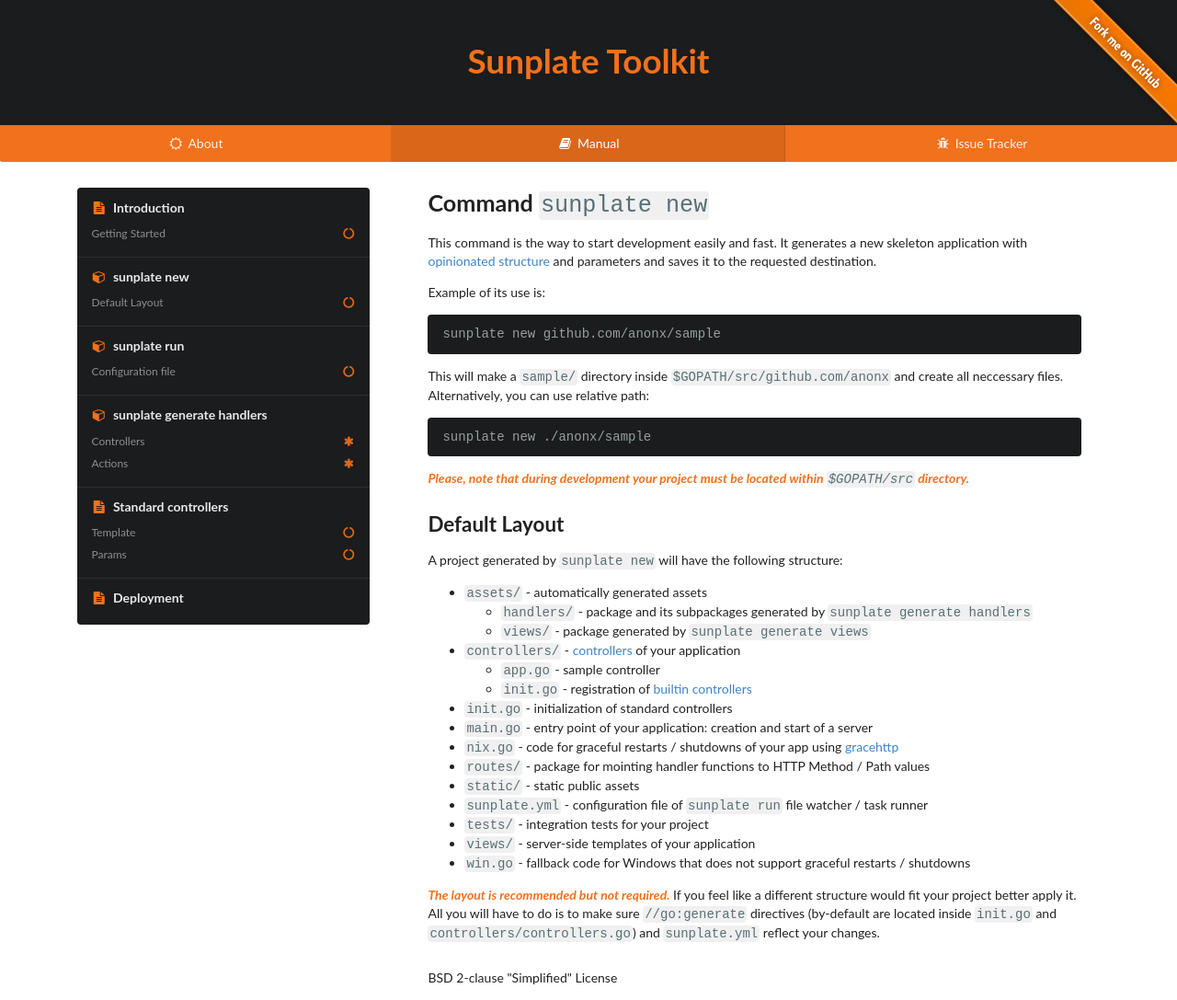
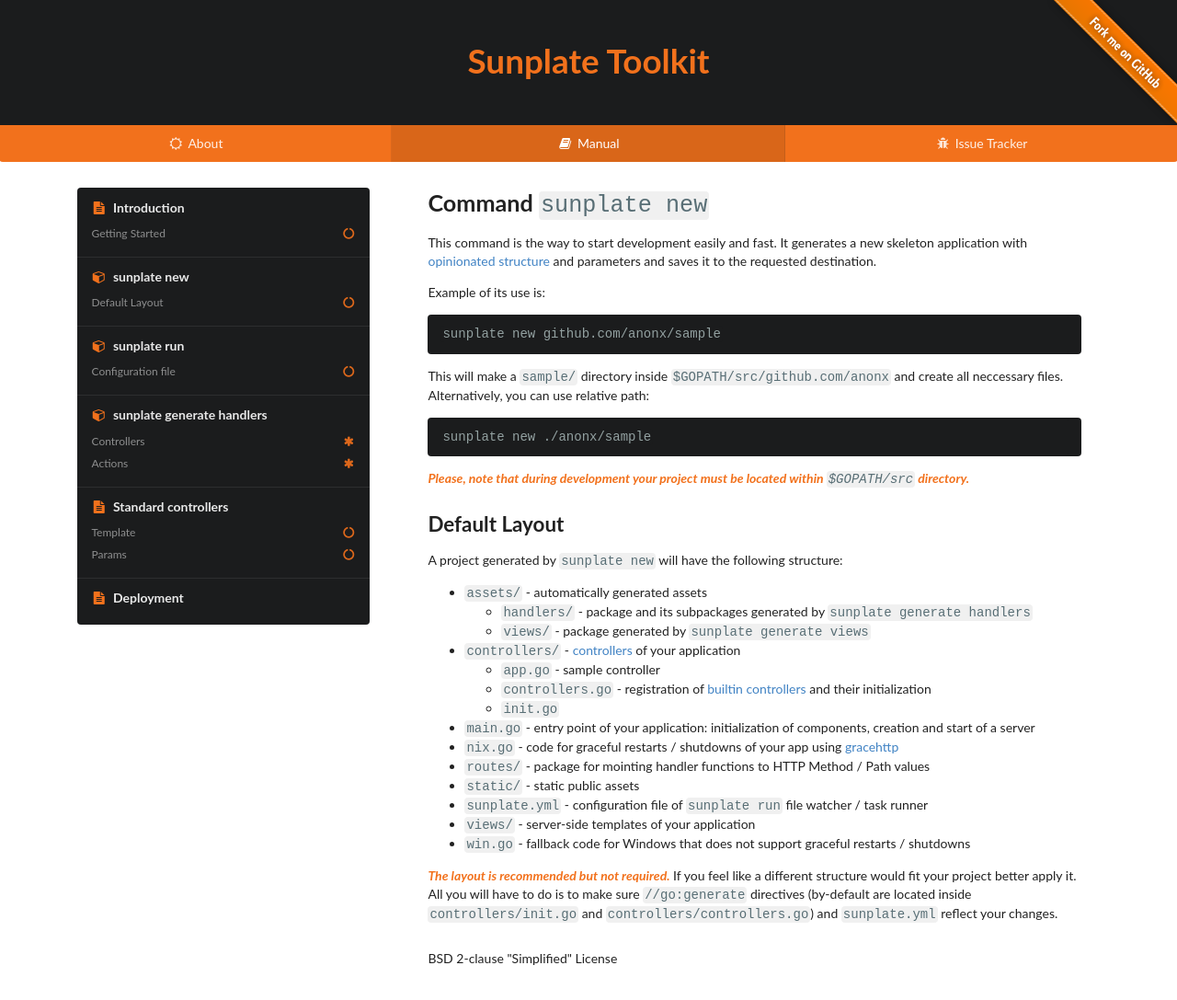
Before and after one commit to goaltools/goaltools.github.io, a Jekyll site: the page built from manual/new/index.md, in a window 1280 px wide. Shown: the whole page at 92% size. Built offline with Jekyll 4.4.1, drawn with Linux system fonts in a browser that asks for light colours; Markdown is read by kramdown in place of the engine named in the settings; after the commit the page ends 1066 px from its top, so only the background shows below that.

Commit message:
Updated layout to reflect the latest changes of skeleton app

```diff
--- a/manual/new/index.md
+++ b/manual/new/index.md
@@ -31,19 +31,18 @@
   * `views/` - package generated by [`sunplate generate views`](../views/)
 * `controllers/` - [controllers](../handlers/controllers.html) of your application
   * `app.go` - sample controller
-  * `init.go` - registration of [builtin controllers](../controllers/)
-* `init.go` - initialization of standard controllers
-* `main.go` - entry point of your application: creation and start of a server
+  * `controllers.go` - registration of [builtin controllers](../controllers/) and their initialization
+  * `init.go`
+* `main.go` - entry point of your application: initialization of components, creation and start of a server
 * `nix.go` - code for graceful restarts / shutdowns of your app using
 [gracehttp](https://github.com/facebookgo/grace)
 * `routes/` - package for mointing handler functions to HTTP Method / Path values
 * `static/` - static public assets
 * `sunplate.yml` - configuration file of [`sunplate run`](../run/) file watcher / task runner
-* `tests/` - integration tests for your project
 * `views/` - server-side templates of your application
 * `win.go` - fallback code for Windows that does not support graceful restarts / shutdowns
 
 **The layout is recommended but not required.**
 If you feel like a different structure would fit your project better apply it.
 All you will have to do is to make sure `//go:generate` directives (by-default are located inside
-`init.go` and `controllers/controllers.go`) and `sunplate.yml` reflect your changes.
+`controllers/init.go` and `controllers/controllers.go`) and `sunplate.yml` reflect your changes.
```
